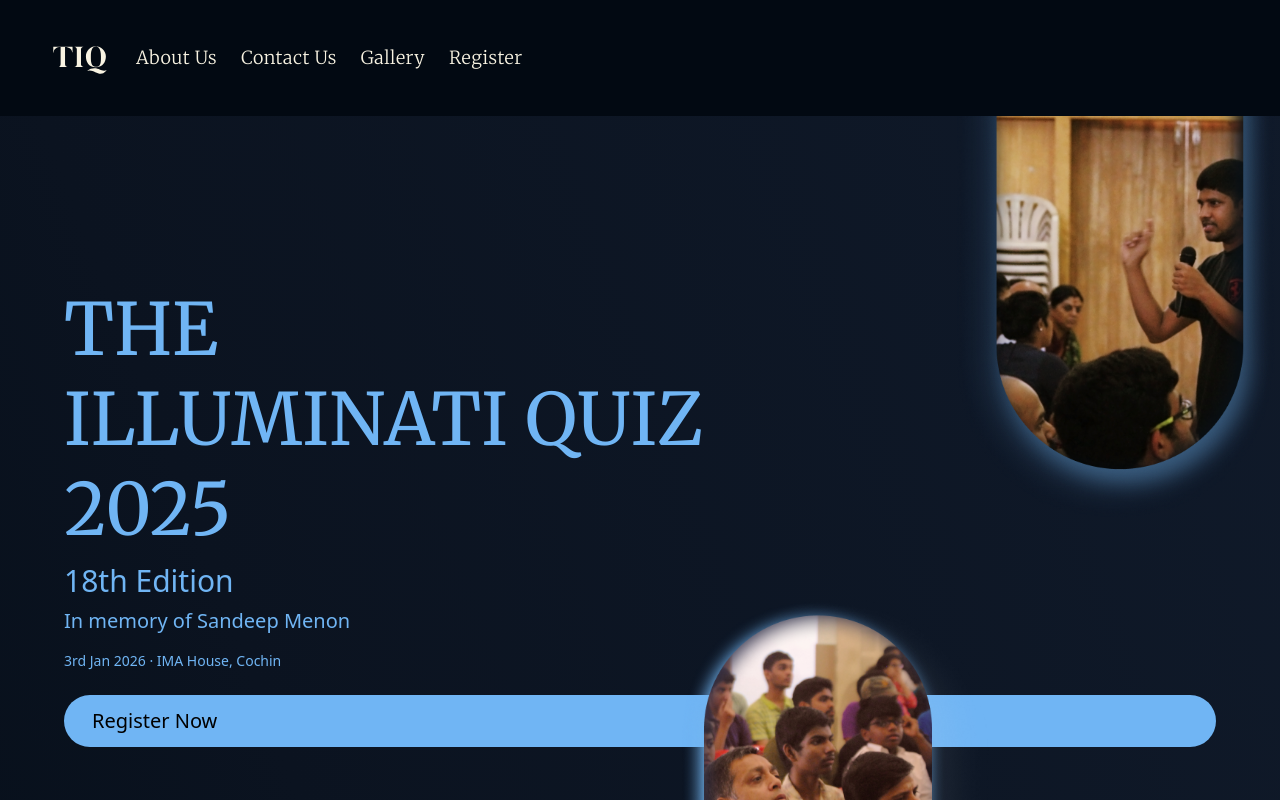
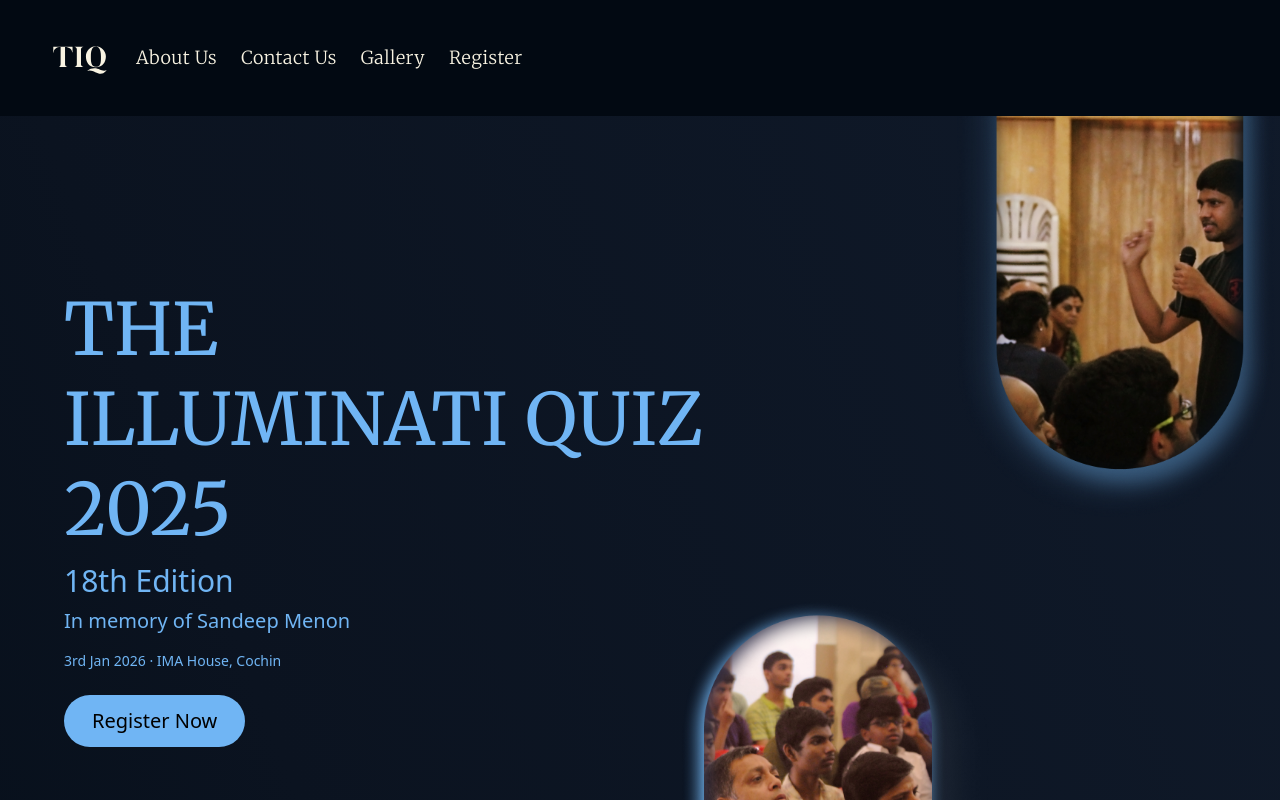
Before and after one commit to azmil666/tiq-web, a SvelteKit app: page / in a window 1280 px wide. Shown: the top 800 px of the page. Built offline with nearby package versions, Linux system fonts and the light colour scheme.

Commit message:
Improve layout

```diff
--- a/src/components/Landing.svelte
+++ b/src/components/Landing.svelte
@@ -172,17 +172,20 @@
     </p>
 
     <a
-      href="/register"
-      class="mt-6 px-7 py-3 bg-[#70B5F4] rounded-full text-xl mx-auto lg:mx-0 hover:bg-[#f2b94f]"
-    >
-      Register Now
-    </a>
+  href="/register"
+  class="mt-6 px-7 py-3 bg-[#70B5F4] rounded-full text-xl
+         inline-flex w-fit self-center lg:self-start
+         hover:bg-[#f2b94f]"
+>
+  Register Now
+</a>
+
   </div>
 
   <!-- MOBILE: BOTTOM IMAGE -->
   <div class="lg:hidden w-full flex justify-center my-10">
   <img
-    src="/media/pic10.png"
+    src="/media/pic11.png"
     alt="audience"
     class="w-64 max-w-[80%] rounded-3xl shadow-xl"
   />
```
